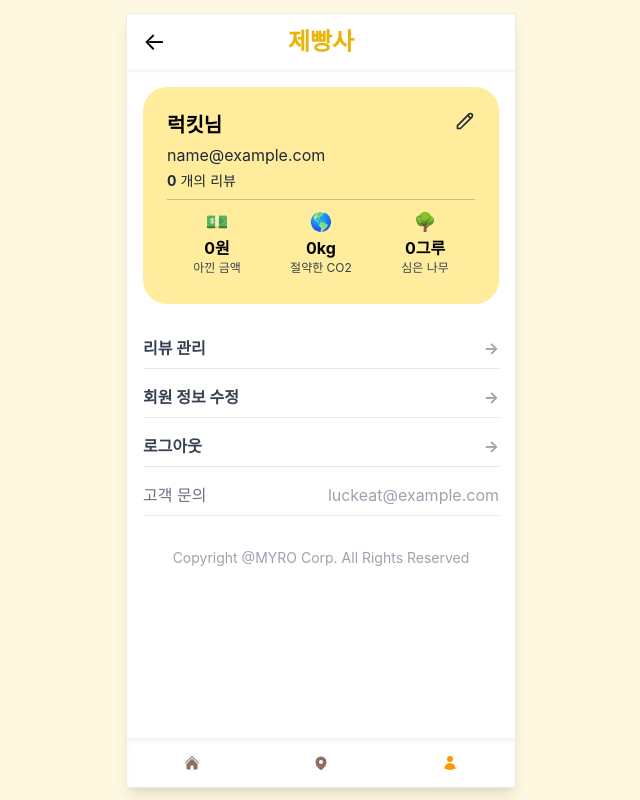
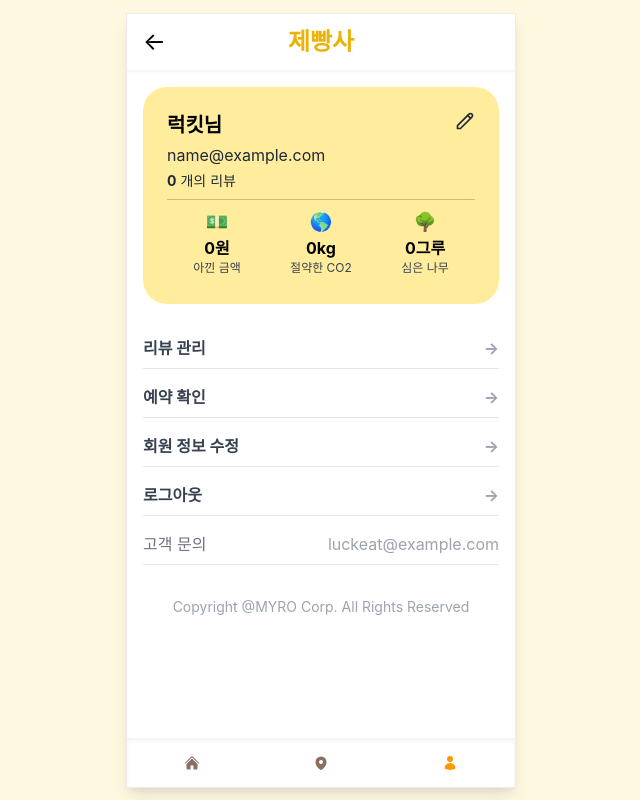
Before and after one commit to wonajin/luckeat-fe, a React (Vite) app: page /mypage in a window 1280 px wide. Shown: the whole page, without its empty margins (319-959 px from the left). Built offline with nearby package versions, Linux system fonts and the light colour scheme; no server answers; sample sign-in values are in the browser's storage; a web font is replaced by a local one.

Commit message:
feat: 마이페이지에 예약 확인 메뉴 버튼 추가

```diff
--- a/src/pages/MyPage.jsx
+++ b/src/pages/MyPage.jsx
@@ -146,6 +146,16 @@ function MyPage() {
               <div className="border-b pb-2">
                 <button
                   className="w-full text-left font-bold text-gray-700 flex justify-between items-center"
+                  onClick={() => navigate('/reservation')}
+                >
+                  <span>예약 확인</span>
+                  <span className="text-gray-400">→</span>
+                </button>
+              </div>
+
+              <div className="border-b pb-2">
+                <button
+                  className="w-full text-left font-bold text-gray-700 flex justify-between items-center"
                   onClick={() => navigate('/edit-profile')}
                 >
                   <span>회원 정보 수정</span>
```
